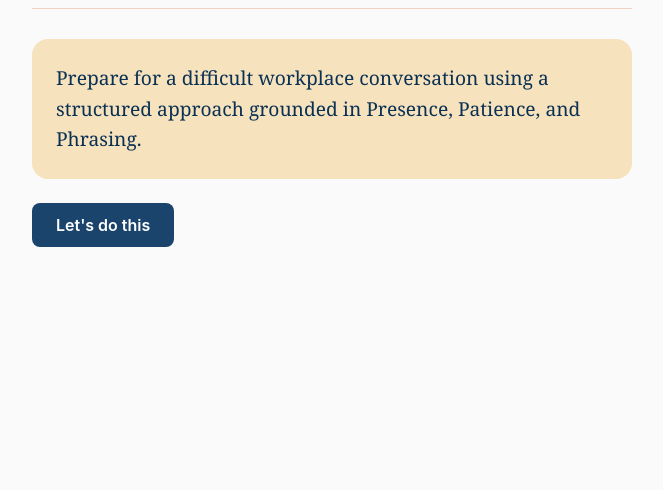
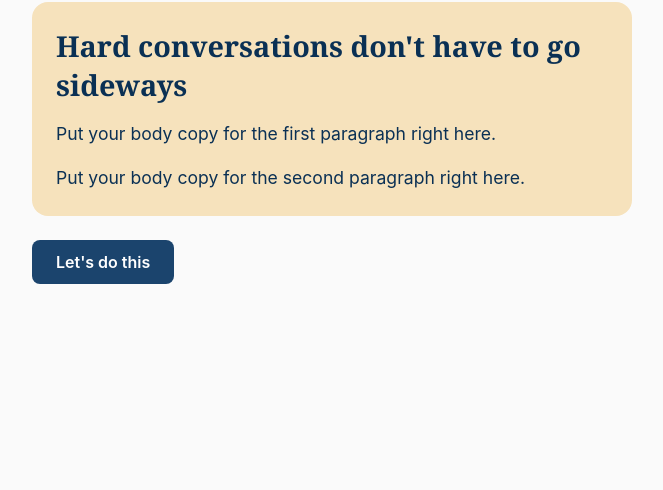
Before and after one commit to nancynancita/saythething, a plain HTML site: page index.html in a window 1280 px wide. Shown: the part 310-800 px from the top of the page, without its empty margins (308-971 px from the left). Drawn offline with Linux system fonts and the light colour scheme.

Commit message:
Update index.html

```diff
--- a/index.html
+++ b/index.html
@@ -220,7 +220,17 @@
         <div id="welcome-screen">
             <div class="card">
                 <p style="font-size: 1.2rem; line-height: 1.6; font-family: Georgia, serif;">
-                    Prepare for a difficult workplace conversation using a structured approach grounded in Presence, Patience, and Phrasing.
+                   <h2 style="font-family: Georgia, serif; font-size: 1.8rem; margin-bottom: 16px; color: var(--text-color);">
+    Hard conversations don't have to go sideways
+</h2>
+<p style="font-size: 1.1rem; line-height: 1.6; margin-bottom: 16px;">
+    Put your body copy for the first paragraph right here.
+</p>
+<p style="font-size: 1.1rem; line-height: 1.6;">
+    Put your body copy for the second paragraph right here.
+</p>
+
+
                 </p>
             </div>
             <div class="btn-container" style="justify-content: flex-start;">
```
